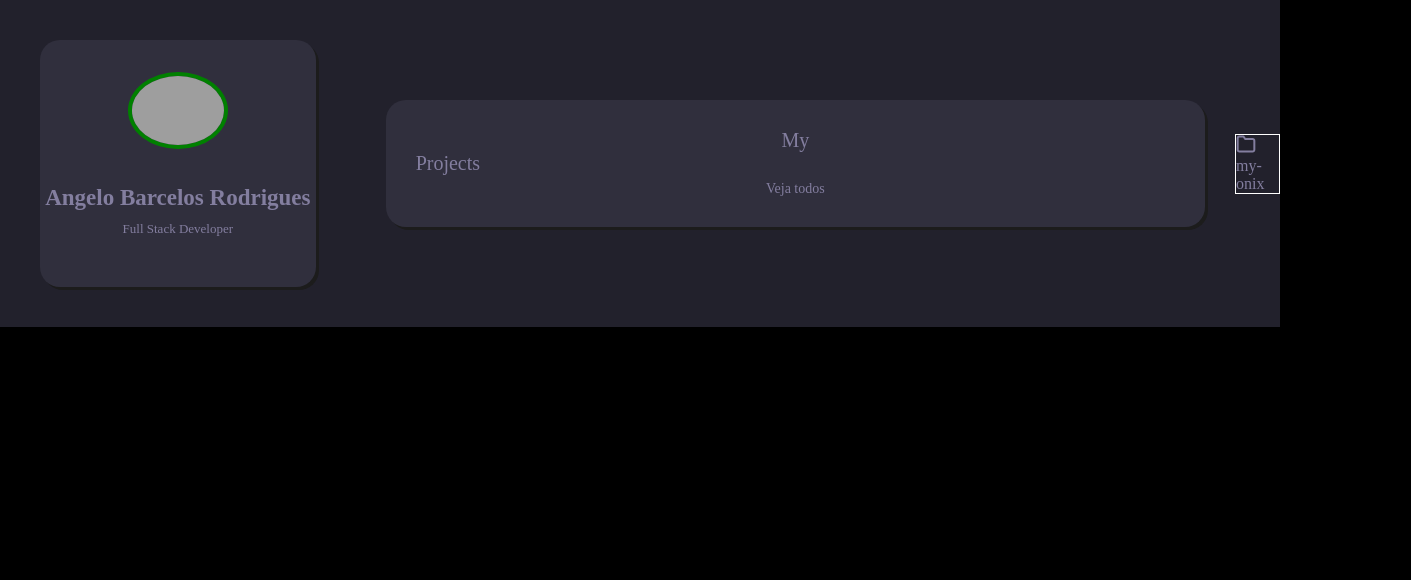
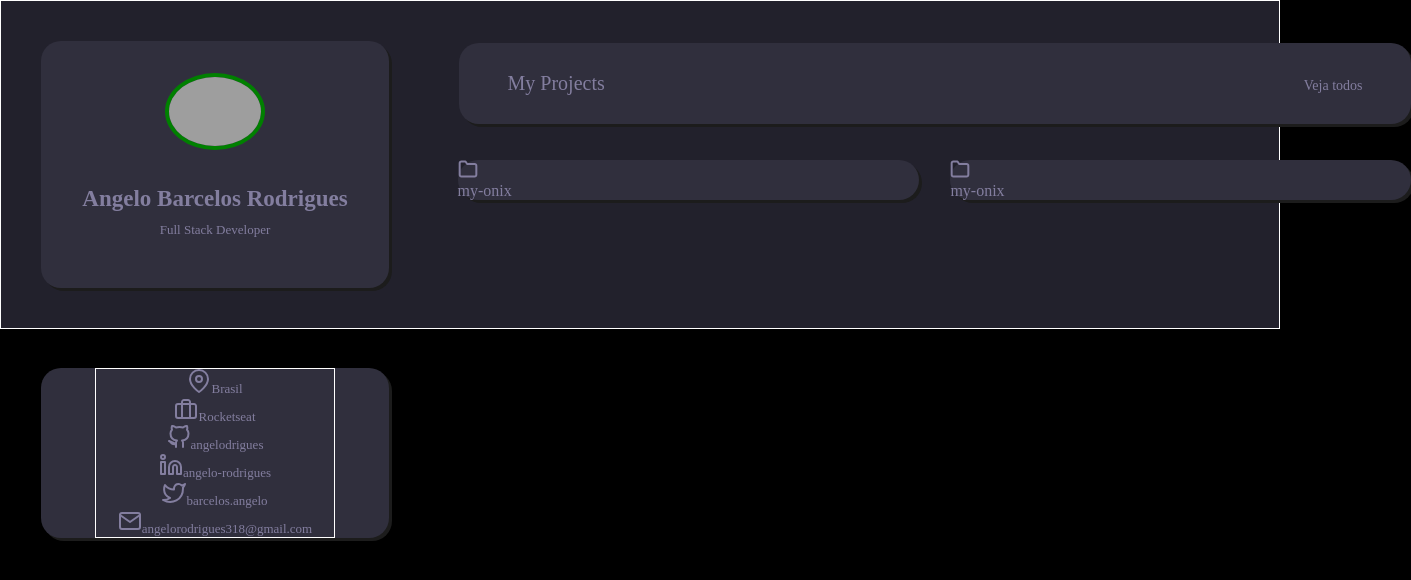
Before and after one commit to angelodrigues/rocketSeatChallenges, a plain HTML site: page portfolioChallenge/index.html in a window 1280 px wide. Shown: the whole page, 1411 px wide, since content can reach past the window. Drawn offline with Linux system fonts and the light colour scheme; grey boxes are pictures that could not be loaded.

Commit message:
corrections

```diff
--- a/portfolioChallenge/index.html
+++ b/portfolioChallenge/index.html
@@ -22,6 +22,20 @@
             <img src="icons/folder.svg" alt="">
             <p>my-onix</p>
         </div>
+        <div class="box4">
+            <img src="icons/folder.svg" alt="">
+            <p>my-onix</p>
+        </div>
+        <div class="box5">
+            <ul>
+                <li><img src="icons/locality.svg" alt="locality"><a href="">Brasil</a></li>
+                <li><img src="icons/handbag.svg" alt="job"><a href="">Rocketseat</a></li>
+                <li><img src="icons/github.svg" alt="linkGithub"><a href="">angelodrigues</a></li>
+                <li><img src="icons/linkedin.svg" alt="linkedin"><a href="">angelo-rodrigues</a></li>
+                <li><img src="icons/twitter.svg" alt="twitter"><a href="">barcelos.angelo</a></li>
+                <li><img src="icons/email.svg" alt="email"><a href="">angelorodrigues318@gmail.com</a></li>
+            </ul>
+        </div>
     </div>
 </body>
 </html>
--- a/portfolioChallenge/style.css
+++ b/portfolioChallenge/style.css
@@ -20,14 +20,12 @@ body {
 }
 
 .container {
+    border: 1px solid white;
     width: 90rem;
     heigth: 110.4375rem;
     background: var(--bg-vw) ;
     width: 100vw;
-    display: flex;
-    flex-direction: row;
-    justify-content: center;
-    align-items: center;
+    margin:  auto 0;
 }
 
 /*Box1*/
@@ -68,10 +66,13 @@ body {
     background: var(--bg-box);
     border-radius: 20px;
     padding: 29px 30px 29px 30px;
+    width: 59.5rem;
     heigth: 5.375rem;
     text-align: center;
     box-shadow:3px 3px var(--shadow);
     margin: 30px;
+    position: absolute;
+    top: 0.8rem;
 }
 
 .box2 p{
@@ -88,8 +89,70 @@ body {
     color: var(--color-txt);
     text-decoration: none;
 }
+
+a:hover {
+    filter: brightness(1.2);
+}
 /*Box3*/
 .box3{
+    /* border: 1px solid white; */
+    width: 28.8125rem;
+    background: var(--bg-box);
+    box-shadow:3px 3px var(--shadow);
+    border-radius: 20px;
+    position: absolute;
+    left: 59.4rem;
+    top: 10rem;
+
+}
+
+/*Box4*/
+
+.box4{
+    /* border: 1px solid white; */
+    width: 28.8125rem;
+    background: var(--bg-box);
+    box-shadow:3px 3px var(--shadow);
+    border-radius: 20px;
+    position: absolute;
+    left: 28.6rem;
+    top: 10rem;
+}
+
+
+/*Box5*/
+.box5{
+    border-radius: 20px;
+    background: var(--bg-box);
+    width: 21.75rem;
+    heigth: 18.25rem;
+    text-align:center;
+    box-shadow:3px 3px var(--shadow);
+    margin: 2.5rem;
+    display: flex;
+    justify-content: center;
+    align-items: center;
+    position: absolute;
+
+}
+
+ul {
+    list-style-type: none;
     border: 1px solid white;
-    display:block
+    display:block;
+    width: 15rem;
 }
+
+a {
+    text-decoration: none;
+    color: var(--color-txt);
+    font-size: 13px;
+
+}
+
+img{
+    margin: 0;
+    padding: 0;
+    box-sizing: border-box;
+
+}
```
Also changed, not shown: portfolioChallenge/icons/email.svg (added), portfolioChallenge/icons/github.svg (added), portfolioChallenge/icons/handbag.svg (added), portfolioChallenge/icons/linkedin.svg (added), portfolioChallenge/icons/locality.svg (added), portfolioChallenge/icons/twitter.svg (added).
